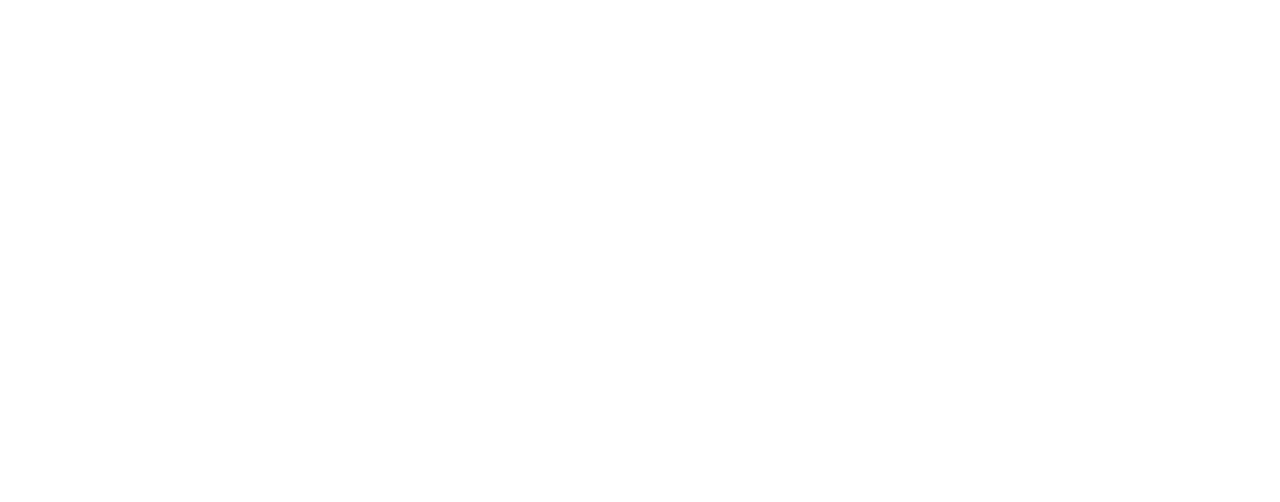
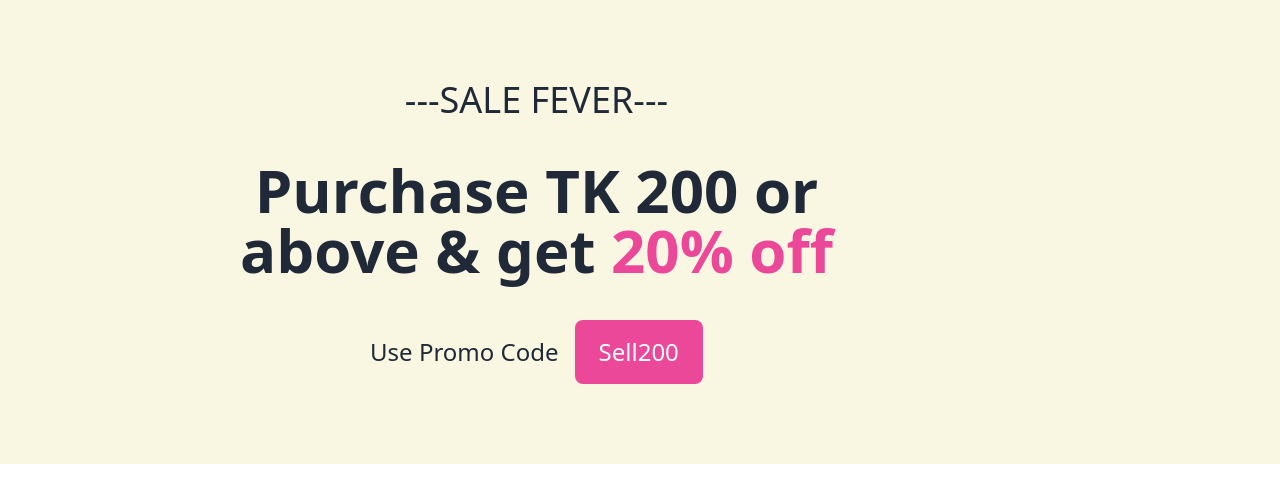
Before and after one commit to shafi1424/Shafi-assignment, a plain HTML site: page PROG/INDEX.HTML in a window 1280 px wide. Drawn offline with nearby package versions, Linux system fonts and the light colour scheme.

Commit message:
adding header part just offer

```diff
--- a/PROG/INDEX.HTML
+++ b/PROG/INDEX.HTML
@@ -1,11 +1,27 @@
 <!DOCTYPE html>
-<html lang="en">
+<html lang="en" data-theme = "light">
 <head>
     <meta charset="UTF-8">
     <meta name="viewport" content="width=device-width, initial-scale=1.0">
-    <title>Document</title>
+    <title>!!--Summer Sell by shafi--!!</title>
+    <link href="https://cdn.jsdelivr.net/npm/daisyui@3.5.1/dist/full.css" rel="stylesheet" type="text/css" />
+    <script src="https://cdn.tailwindcss.com"></script>
+    <script src="javascript/script.js"></script>
+    <link rel="shortcut icon" href="images/Summer 1.png" type="image/x-icon">
 </head>
 <body>
+    <div class="block md:block lg:flex bg-[#F9F6E2] place-content-between px-0 md:px-60 lg:px-60 py-20">
+        <div class="place-self-center">
+        <h4 class="text-4xl font-medium	text-center pb-10">---SALE FEVER---</h4>
+        <h1 class="text-6xl font-bold text-center pb-10">Purchase TK 200 or <br> above & get <span class="text-pink-500">20% off</span></h1>
+        <div class=" flex gap-4 items-center justify-center	">
+        <p class="font-medium text-2xl">Use Promo Code</p>
+        <button class="btn-primary text-2xl px-6 py-4 text-white rounded-lg	bg-pink-500">Sell200</button>
+        </div>
+        </div>
+
+
+
 
 </body>
 </html>
```
